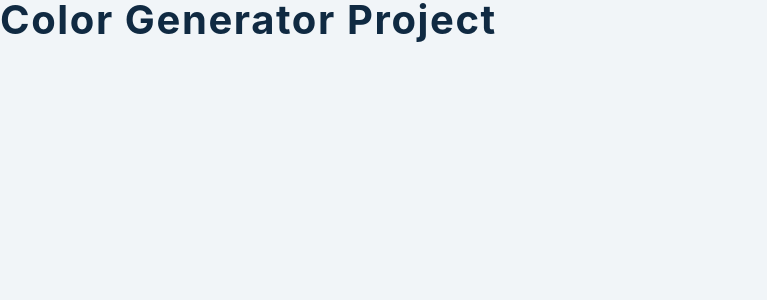
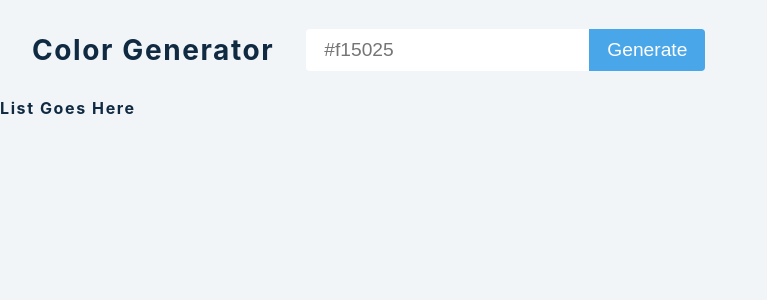
Before and after one commit to gauravraj0510/Color-Generator, a React (Create React App) app: page / in a window 1280 px wide. Shown: the top 300 px of the page, without its empty margins (0-767 px from the left). Built offline with nearby package versions, Linux system fonts and the light colour scheme.

Commit message:
basic structure

```diff
--- a/src/App.js
+++ b/src/App.js
@@ -1,10 +1,38 @@
-import React, { useState } from 'react'
-import SingleColor from './SingleColor'
+import React, { useState } from "react";
+import SingleColor from "./SingleColor";
 
-import Values from 'values.js'
+import Values from "values.js";
 
 function App() {
-  return <h2>color generator project</h2>
+  const [color, setColor] = useState("");
+  const [error, setError] = useState(false);
+  const [list, setList] = useState([]);
+
+  const handleSubmit = (e) => {
+    e.preventDefault();
+  };
+
+  return (
+    <>
+      <section className="container">
+        <h3>color generator</h3>
+        <form onSubmit={handleSubmit}>
+          <input
+            type="text"
+            value={color}
+            onChange={(e) => setColor(e.target.value)}
+            placeholder="#f15025"
+          />
+          <button className="btn" type="submit">
+            Generate
+          </button>
+        </form>
+      </section>
+      <section className="colors">
+        <h4>list goes here</h4>
+      </section>
+    </>
+  );
 }
 
-export default App
+export default App;
```
